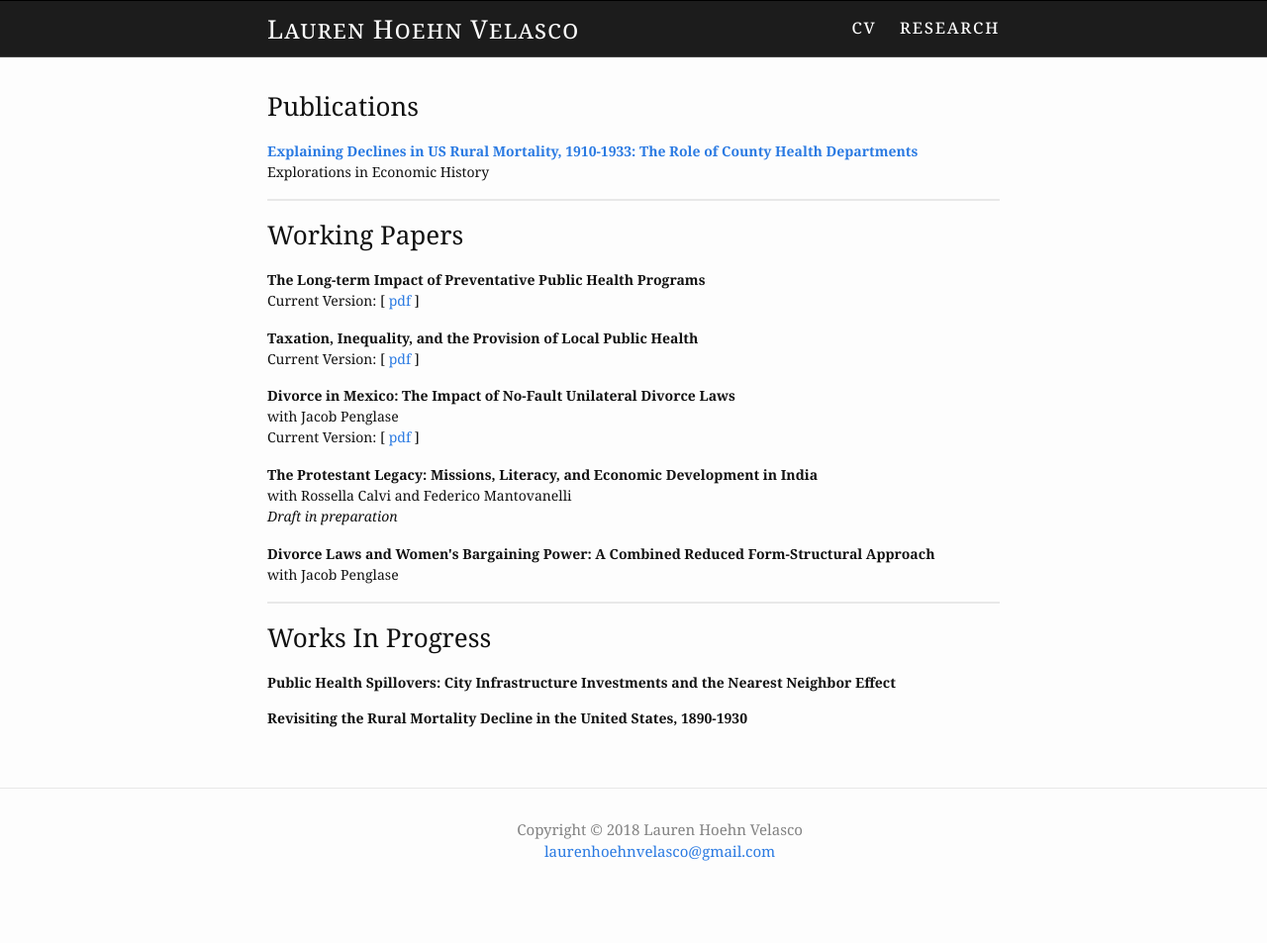
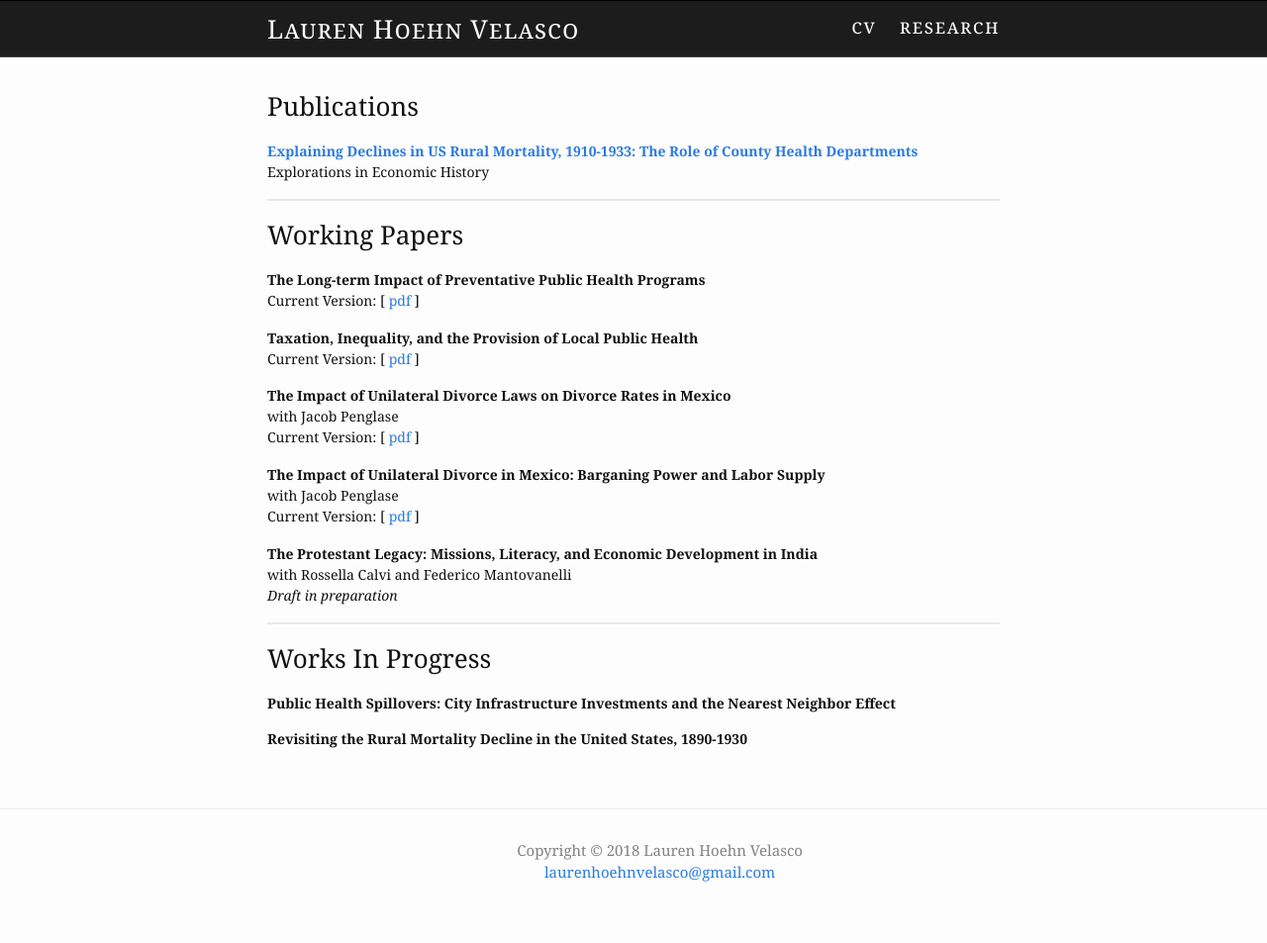
Before and after one commit to germsvel/lhv, a Jekyll site: the page built from research.html, in a window 1280 px wide. Shown: the whole page at 99% size. Built offline with Jekyll 4.4.1, drawn with Linux system fonts in a browser that asks for light colours; before the commit the page ends 932 px from its top, so only the background shows below that.

Commit message:
Add pdf for Divorce Rates paper
- Adds pdf for Divorce Rates paper.
- Sets it as the fifth paper instead of sixth
- Updates name of fourth paper to reflect Bargaining Power and Labor
Supply

```diff
--- a/_research_papers/the_protestant_legacy_missions_literacy_econ_development.html
+++ b/_research_papers/the_protestant_legacy_missions_literacy_econ_development.html
@@ -1,6 +1,6 @@
 ---
 research_paper_type: working_paper
-rank: 5
+rank: 6
 title: "The Protestant Legacy: Missions, Literacy, and Economic Development in India"
 status: Draft in preparation
 coauthors: Rossella Calvi and Federico Mantovanelli
--- a/_research_papers/unilateral_divorce_rates_labor_supply.html
+++ b/_research_papers/unilateral_divorce_rates_labor_supply.html
@@ -1,7 +1,7 @@
 ---
 research_paper_type: working_paper
 rank: 4
-title: "Divorce in Mexico: The Impact of No-Fault Unilateral Divorce Laws"
+title: "The Impact of Unilateral Divorce Laws on Divorce Rates in Mexico"
 assets:
   - type: pdf
     link: hoehnvelasco_penglase_mexican_divorce.pdf
```
Also changed, not shown: _research_papers/divorce_laws_and_womens_bargaining_power.html (+5 -2 lines), 1 other file.
